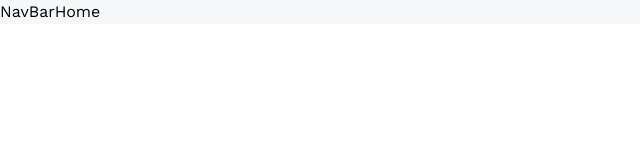
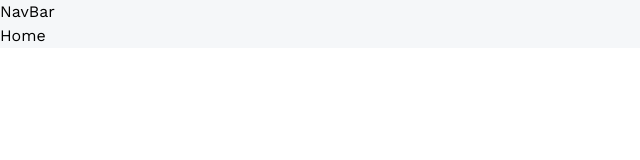
Before and after one commit to juancmdev/Portafolio-3D, a React (Vite) app: page / in a window 1280 px wide. Shown: the top 160 px of the page, without its empty margins (0-640 px from the left). Built offline with nearby package versions, Linux system fonts and the light colour scheme.

Commit message:
Navbar created

```diff
--- a/src/App.jsx
+++ b/src/App.jsx
@@ -1,10 +1,11 @@
 import { Route, BrowserRouter as Router, Routes } from "react-router-dom";
+import NavBar from "./components/NavBar";
 
 const App = () => {
   return (
     <main className="bg-slate-300/20">
       <Router>
-        NavBar
+        <NavBar />
         <Routes>
           <Route path="/" element={"Home"} />
           <Route path="/about" element={"About"} />
--- /dev/null
+++ b/src/components/NavBar.jsx
@@ -0,0 +1,5 @@
+const NavBar = () => {
+  return <div>NavBar</div>;
+};
+
+export default NavBar;
```
